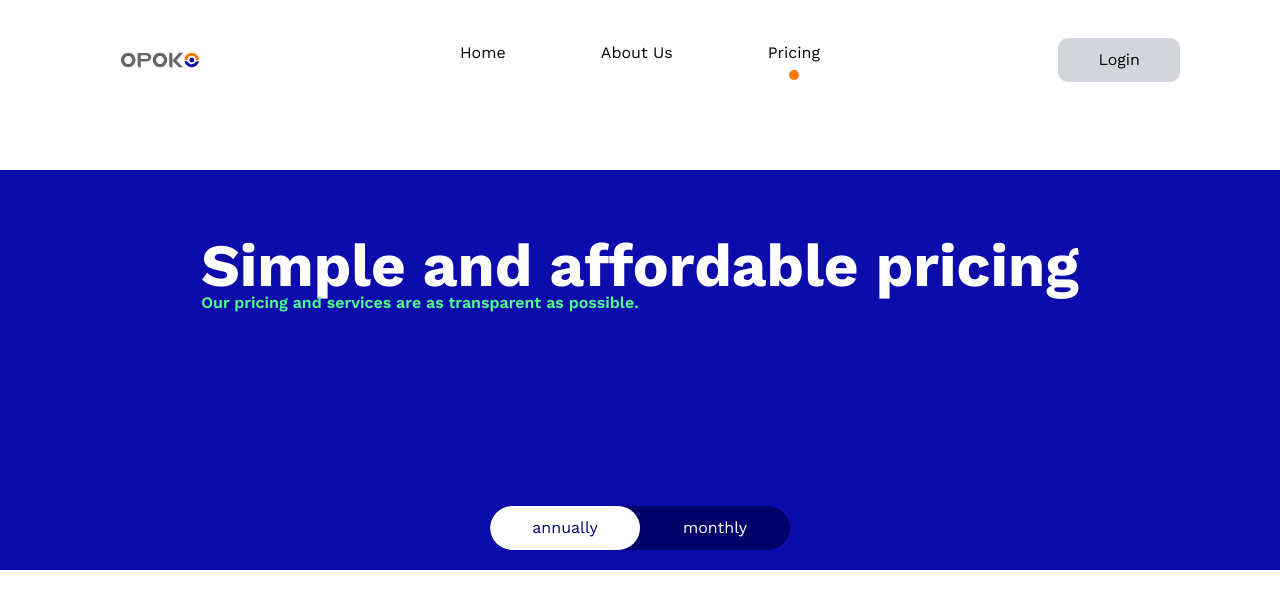
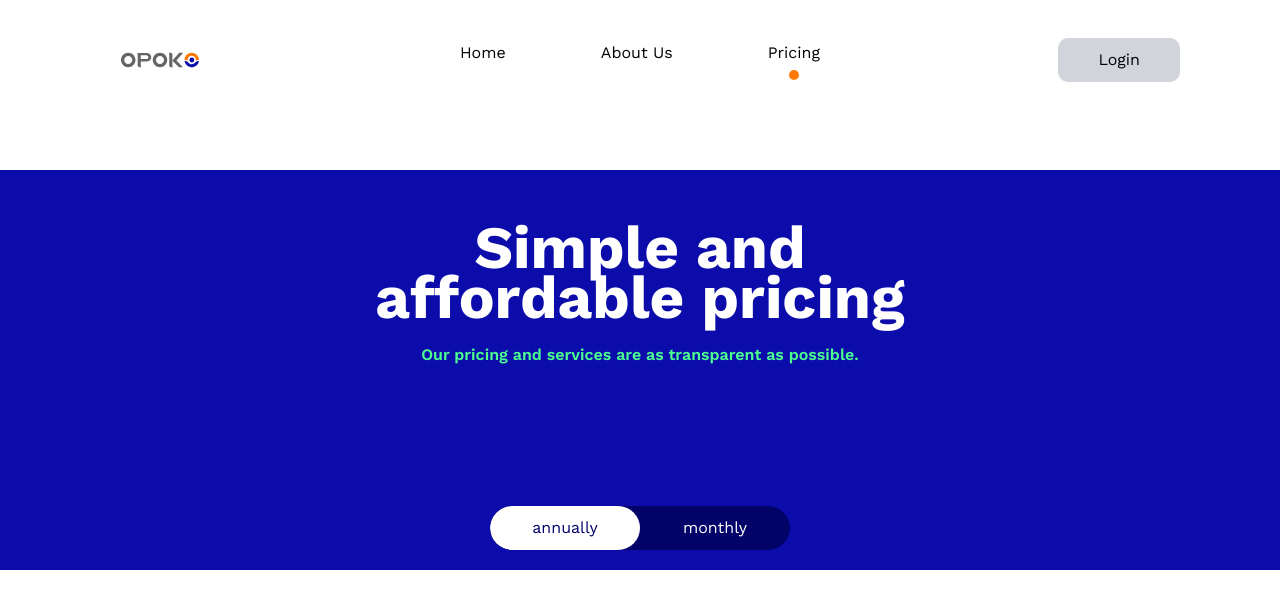
Before and after one commit to Niscolinx/opoko, a React (Vite) app: page /pricing in a window 1280 px wide. Shown: the top 608 px of the page. Built offline with nearby package versions, Linux system fonts and the light colour scheme.

Commit message:
working on about us

```diff
--- a/src/pages/Pricing.tsx
+++ b/src/pages/Pricing.tsx
@@ -29,9 +29,9 @@ function Pricing() {
   return (
     <div className="grid gap-[10rem]">
       <section className="grid gap-16 bg-color-blue text-white justify-items-center h-[50vh]  clipFull-blue py-8 ">
-        <div className="grid content-center">
+        <div className="grid content-center justify-items-center gap-8 max-w-[60rem]">
           <p
-            className="text-[6rem] font-extrabold "
+            className="text-[6rem] font-extrabold text-center"
             style={{
               lineHeight: '5rem',
             }}
```
